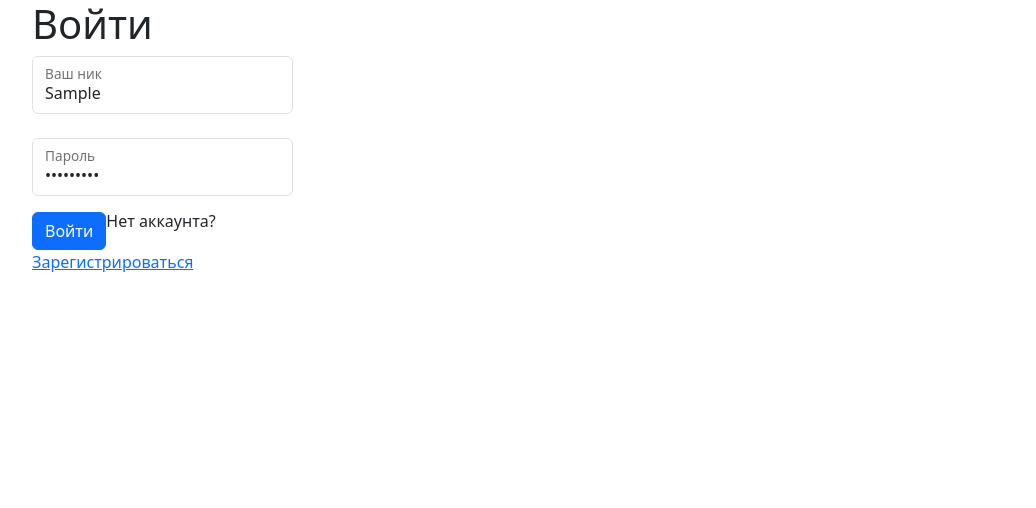
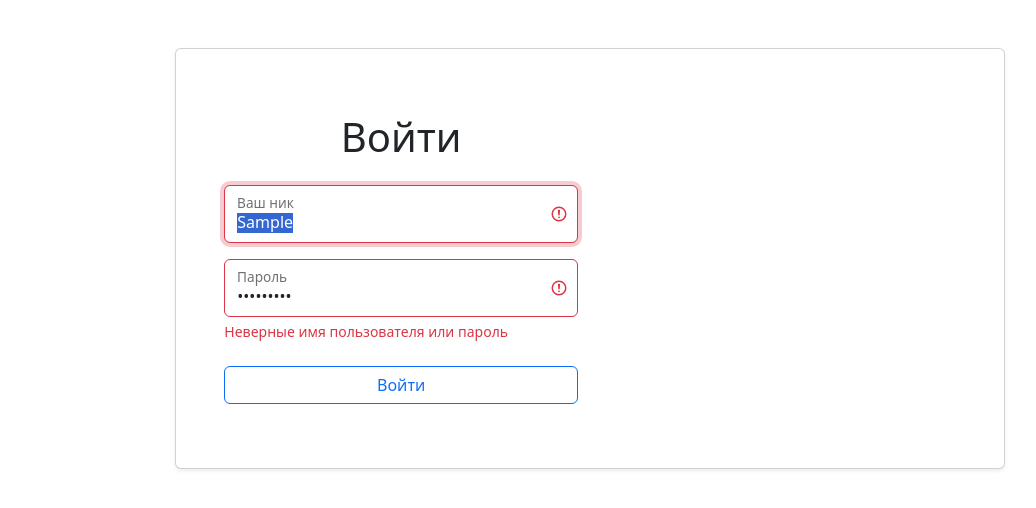
Before and after one commit to Savelyii/frontend-project-12, a React (Create React App) app in the folder frontend/: page /login in a window 1280 px wide. Both pictures are taken after typing "Sample", "Sample123" into the empty fields and a click on the button "Войти". Shown: the top 508 px of the page, without its empty margins (50-1086 px from the left). Built offline with nearby package versions, Linux system fonts and the light colour scheme; no server answers.

Commit message:
add context and fix app, loginPage and other files

```diff
--- a/frontend/src/App.jsx
+++ b/frontend/src/App.jsx
@@ -1,22 +1,68 @@
-import { Routes, Route, Navigate } from 'react-router-dom';
+import React, { useState } from 'react';
+import {
+  BrowserRouter,
+  Routes,
+  Route,
+  Navigate,
+} from 'react-router-dom';
 import LoginPage from './components/LoginPage';
 import SignUpPage from './components/SignUpPage';
 import NotFoundPage from './components/NotFoundPage';
 import ChatPage from './components/ChatPage';
+import AuthContext from './contexts/index.js';
+import useAuth from './hooks/index.js';
 
-export default function App() {
-  const token = localStorage.getItem('token')
+const AuthProvider = ({ children }) => {
+  const currentUser = JSON.parse(localStorage.getItem('user'));
+  const [user, setUser] = useState(currentUser ? { username: currentUser.username } : null);
+
+  const logIn = (userData) => {
+    localStorage.setItem('user', JSON.stringify(userData));
+    setUser({ username: userData.username });
+  };
+
+  const logOut = () => {
+    localStorage.removeItem('user');
+    setUser(null);
+  };
+
+  const getAuthHeader = () => {
+    const userData = JSON.parse(localStorage.getItem('user'));
+
+    if (userData && userData.token) {
+      return { Authorization: `Bearer ${userData.token}` };
+    }
+    return {};
+  };
 
   return (
-    <Routes>
-      <Route path="/login" element={<LoginPage />} />
-      <Route path="/sign-up" element={<SignUpPage />} />
-      {token ? (
-        <Route path="/chat" element={<ChatPage />} />
-      ) : (
-        <Route path="*" element={<Navigate to="/login" />} />
-      )}
-      <Route path="*" element={<NotFoundPage />} />
-    </Routes>
+    <AuthContext.Provider value ={{ user, logIn, logOut, getAuthHeader }}>
+      {children}
+    </AuthContext.Provider>
   );
-}
+};
+
+const ChatPageRoute = () => {
+  const auth = useAuth();
+
+  return (
+    auth.user ? <ChatPage /> : <Navigate to="/login" />
+  );
+};
+
+const App = () => (
+  <AuthProvider>
+    <BrowserRouter>
+      <div className="d-flex flex-column h-100">
+        <Routes>
+          <Route path="/" element={<ChatPageRoute />} />
+          <Route path="/login" element={<LoginPage />} />
+          <Route path="/sign-up" element={<SignUpPage />} />
+          <Route path="*" element={<NotFoundPage />} />
+        </Routes>
+      </div>
+    </BrowserRouter>
+  </AuthProvider>
+);
+
+export default App;
--- a/frontend/src/components/ChatPage.jsx
+++ b/frontend/src/components/ChatPage.jsx
@@ -1,11 +1,9 @@
 import React from 'react';
 
-const MainPage = () => {
-    return (
-        <div>
-            <h1>Чат</h1>
-        </div>
-    )
-};
+const MainPage = () => (
+  <div>
+    <h1>Чат</h1>
+  </div>
+);
 
 export default MainPage;
--- a/frontend/src/components/LoginPage.jsx
+++ b/frontend/src/components/LoginPage.jsx
@@ -1,75 +1,99 @@
+import React, { useEffect, useRef, useState } from 'react';
 import { useNavigate } from 'react-router-dom';
-import { Container, Form, FloatingLabel, Button, Row, Col } from 'react-bootstrap';
-import { Link } from 'react-router-dom';
+import { Form, Button } from 'react-bootstrap';
 import { useFormik } from 'formik';
 import * as Yup from 'yup';
 import axios from 'axios';
+import useAuth from '../hooks/index.js';
+import routes from '../routes.js';
+
+const validationSchema = Yup.object().shape({
+  username: Yup
+    .string()
+    .required('Required'),
+  password: Yup
+    .string()
+    .required('Required'),
+});
 
 const LoginPage = () => {
+  const [authFailed, setAuthFailed] = useState(false);
+  const auth = useAuth();
+  const inputRef = useRef();
   const navigate = useNavigate();
+
+  useEffect(() => {
+    inputRef.current.focus();
+  }, []);
+
   const formik = useFormik({
     initialValues: {
       username: '',
       password: '',
     },
-    validationSchema: Yup.object({
-      username: Yup.string().required('Введите ваш ник'),
-      password: Yup.string().required('Введите пароль'),
-    }),
+    validationSchema,
     onSubmit: async (values) => {
+      setAuthFailed(false);
       try {
-        const response = await axios.post('/api/v1/login', values);
-        const token = response.data.token;
-        localStorage.setItem('token', token);
-        navigate('/chat');
-      } catch (error) {
-        console.log(error)
+        const response = await axios.post(routes.loginPath(), values);
+        auth.logIn(response.data);
+        localStorage.setItem('user', JSON.stringify(response.data));
+        console.log(response.data);
+        navigate('/');
+      } catch (err) {
+        setAuthFailed(true);
+        inputRef.current.select();
+        console.log(err);
       }
     },
   });
 
   return (
-    <Container>
-      <h1>Войти</h1>
-      <Row>
-        <Col className="col-3">
-          <Form onSubmit={formik.handleSubmit}>
-            <Form.Group className="mb-4">
-              <FloatingLabel label="Ваш ник">
+    <div className="container-fluid h-100 mt-5">
+      <div className="row justify-content-center align-content-center h-100">
+        <div className="col-12 col-md-8 col-xxl-6">
+          <div className="card shadow-sm">
+            <div className="card-body row p-5">
+              <Form onSubmit={formik.handleSubmit} className="col-12 col-md-6 mt-3 mt-mb-0">
+                <h1 className="text-center mb-4">Войти</h1>
+                <Form.Group className="form-floating mb-3">
                   <Form.Control
-                  type="text"
-                  name="username"
-                  placeholder="Ваш ник"
                     onChange={formik.handleChange}
                     value={formik.values.username}
+                    name="username"
+                    id="username"
+                    autoComplete="username"
+                    isInvalid={authFailed}
+                    required
+                    ref={inputRef}
+                    placeholder="username"
                   />
-                {formik.touched.username && formik.errors.username ? (
-                  <div className="text-danger">{formik.errors.username}</div>
-                ) : null}
-              </FloatingLabel>
+                  <Form.Label htmlFor="username">Ваш ник</Form.Label>
                 </Form.Group>
-            <Form.Group>
-              <FloatingLabel label="Пароль">
+                <Form.Group className="form-floating mb-4">
                   <Form.Control
-                  type="password"
-                  name="password"
-                  placeholder="Пароль"
                     onChange={formik.handleChange}
                     value={formik.values.password}
+                    id="password"
+                    isInvalid={authFailed}
+                    placeholder="password"
+                    name="password"
+                    autoComplete="current-password"
+                    type="password"
+                    required
                   />
-                {formik.touched.password && formik.errors.password ? (
-                  <div className="text-danger">{formik.errors.password}</div>
-                ) : null}
-              </FloatingLabel>
+                  <Form.Label htmlFor="password">Пароль</Form.Label>
+                  <Form.Control.Feedback type="invalid">
+                    Неверные имя пользователя или пароль
+                  </Form.Control.Feedback>
                 </Form.Group>
-            <Button className="mt-3" type="submit">
-              Войти
-            </Button>
-            Нет аккаунта? <Link to="/sign-up">Зарегистрироваться</Link>
+                <Button type="submit" variant="outline-primary" className="w-100 mb-3">Войти</Button>
               </Form>
-        </Col>
-      </Row>
-    </Container>
+            </div>
+          </div>
+        </div>
+      </div>
+    </div>
   );
 };
 
--- a/frontend/src/components/NotFoundPage.jsx
+++ b/frontend/src/components/NotFoundPage.jsx
@@ -1,12 +1,10 @@
 import { Link } from 'react-router-dom';
 
-const NotFoundPage = () => {
-  return (
-    <>
-      <h1>404 (not found)</h1>
-      <Link to="/">Вернуться на главную</Link>
-    </>
-  );
-};
+const NotFoundPage = () => (
+  <>
+    <h1>404 (not found)</h1>
+    <Link to="/">Вернуться на главную</Link>
+  </>
+);
 
 export default NotFoundPage;
--- /dev/null
+++ b/frontend/src/contexts/index.js
@@ -0,0 +1,5 @@
+import { createContext } from 'react';
+
+const AuthContext = createContext({});
+
+export default AuthContext;
--- /dev/null
+++ b/frontend/src/hooks/index.js
@@ -0,0 +1,7 @@
+import { useContext } from 'react';
+
+import AuthContext from '../contexts/index.js';
+
+const useAuth = () => useContext(AuthContext);
+
+export default useAuth;
--- a/frontend/src/index.js
+++ b/frontend/src/index.js
@@ -1,14 +1,11 @@
 import React from 'react';
 import ReactDOM from 'react-dom/client';
-import { BrowserRouter as Route } from 'react-router-dom';
 import App from './App';
 import 'bootstrap/dist/css/bootstrap.min.css';
 
 const root = ReactDOM.createRoot(document.getElementById('root'));
 root.render(
   <React.StrictMode>
-    <Route>
-      <App />
-    </Route>
-  </React.StrictMode>
+    <App />
+  </React.StrictMode>,
 );
--- /dev/null
+++ b/frontend/src/routes.js
@@ -0,0 +1,5 @@
+const apiPath = '/api/v1';
+
+export default {
+  loginPath: () => [apiPath, 'login'].join('/'),
+};
```
Also changed, not shown: frontend/src/components/SignUpPage.jsx (+3 -4 lines), frontend/.eslintrc.yml. Lines whose indentation alone changed are shown as unchanged.
